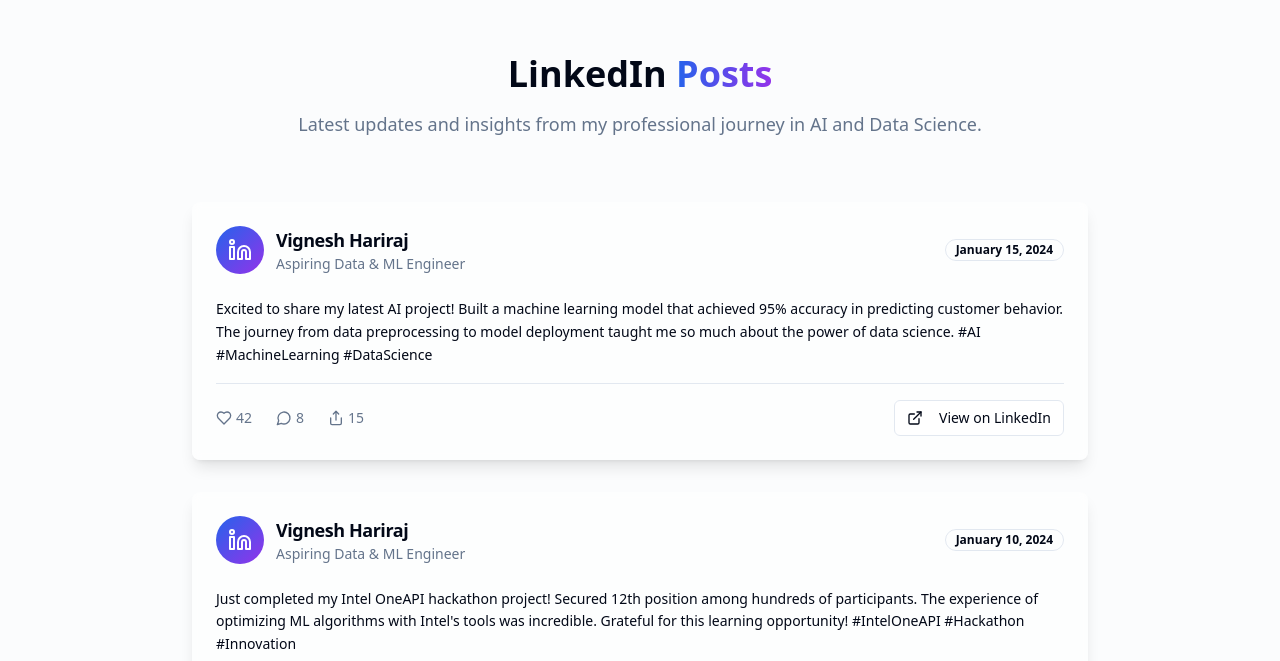
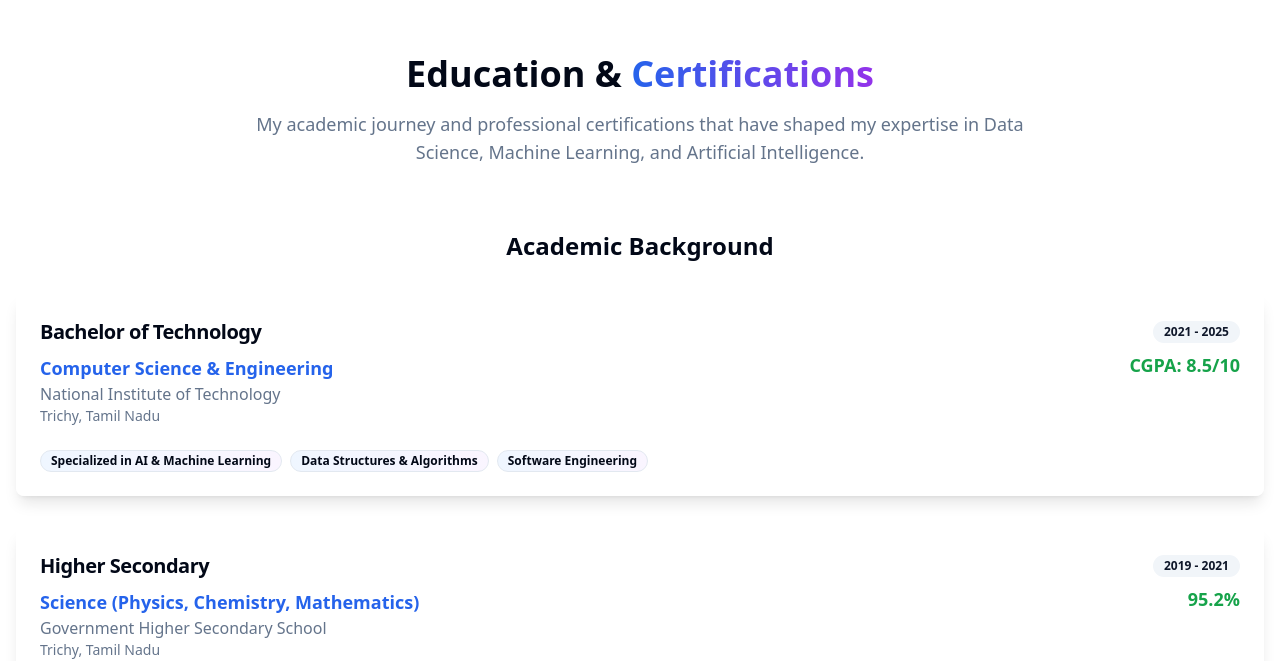
Before and after one commit to Vigneshhariraj/vignesh-ai-showcase-online, a React (Vite) app: page / in a window 1280 px wide. Shown: the part 3169-3830 px from the top of the page. Built offline with nearby package versions, Linux system fonts and the light colour scheme; no server answers.

Commit message:
Hide LinkedIn posts section
Temporarily hide the LinkedIn posts section as requested by the user. The section will be re-enabled after obtaining the LinkedIn API key.

```diff
--- a/src/pages/Index.tsx
+++ b/src/pages/Index.tsx
@@ -6,7 +6,7 @@ import { Hero } from '@/components/Hero';
 import { About } from '@/components/About';
 import { Projects } from '@/components/Projects';
 import { GitHubProjects } from '@/components/GitHubProjects';
-import { LinkedInPosts } from '@/components/LinkedInPosts';
+// import { LinkedInPosts } from '@/components/LinkedInPosts';
 import { Education } from '@/components/Education';
 import { Experience } from '@/components/Experience';
 import { Contact } from '@/components/Contact';
@@ -28,7 +28,7 @@ const Index = () => {
             <Projects />
           </div>
           <GitHubProjects />
-          <LinkedInPosts />
+          {/* <LinkedInPosts /> */}
           <div data-guide="education">
             <Education />
           </div>
```
